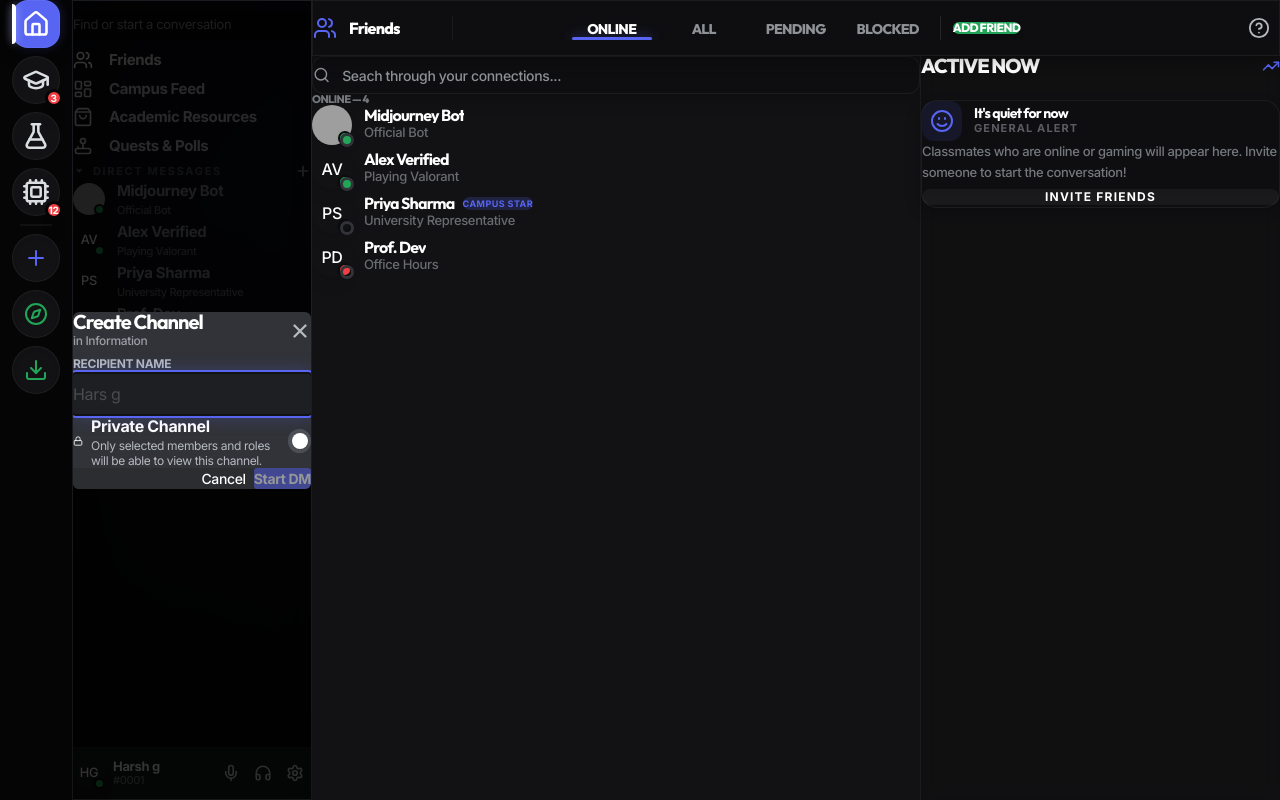
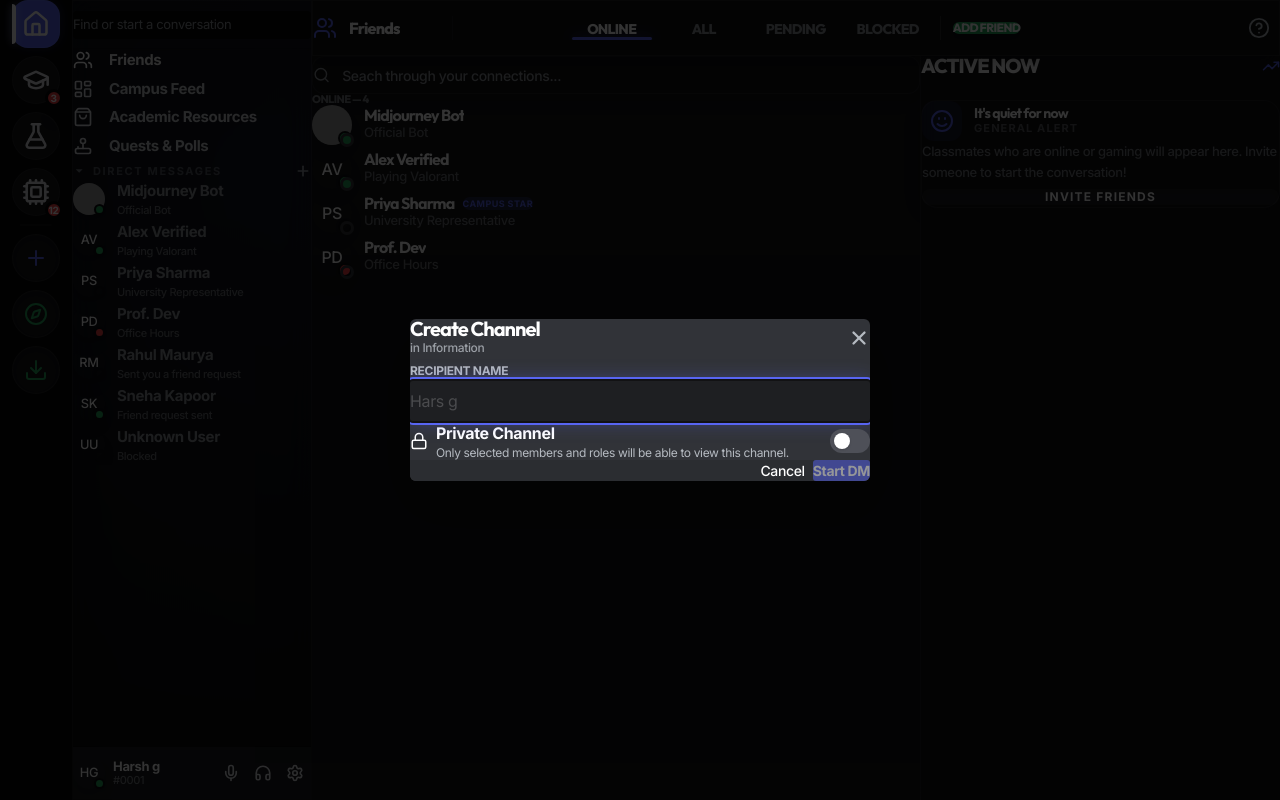
Before and after one commit to ImBajrangi/UniSwastik, a React (Vite) app: page / in a window 1280 px wide. Both pictures are taken after a click on the icon 303 px from the left and 171 px from the top of the page. Built offline with nearby package versions, Linux system fonts and the light colour scheme; grey boxes are pictures that could not be loaded.

Commit message:
feat: enhance sidebar navigation and modal transitions with refined framer-motion animations and portal rendering

```diff
--- a/src/components/ChannelSidebar.jsx
+++ b/src/components/ChannelSidebar.jsx
@@ -64,18 +64,36 @@ const ChannelSidebar = () => {
         </div>
       )}
 
-      {/* Content Area - No Flickering Stagger */}
+      {/* Content Area - Macro Animated Container */}
       <div className="flex-1 overflow-y-auto no-scrollbar py-2">
+        <AnimatePresence mode="wait">
           {isHome ? (
+            <motion.div
+              key="home-nav"
+              initial={{ opacity: 0, y: 15, scale: 0.98 }}
+              animate={{ opacity: 1, y: 0, scale: 1 }}
+              exit={{ opacity: 0, y: -15, scale: 0.98 }}
+              transition={{ type: "spring", stiffness: 400, damping: 25 }}
+            >
               <HomeNavigation dmList={dmList} activeDMId={activeDMId} selectDM={selectDM} />
+            </motion.div>
           ) : (
+            <motion.div
+              key="server-nav"
+              initial={{ opacity: 0, y: 15, scale: 0.98 }}
+              animate={{ opacity: 1, y: 0, scale: 1 }}
+              exit={{ opacity: 0, y: -15, scale: 0.98 }}
+              transition={{ type: "spring", stiffness: 400, damping: 25 }}
+            >
               <ServerNavigation
                 serverId={activeServerId}
                 activeChannelId={activeChannelId}
                 selectChannel={selectChannel}
                 brandingColor={activeServer?.brandingColor}
               />
+            </motion.div>
           )}
+        </AnimatePresence>
       </div>
 
       <UserPanel />
@@ -107,10 +125,10 @@ const HomeNavigation = ({ dmList, activeDMId, selectDM }) => {
             <motion.div
               layout
               key={dm.id}
-              initial={{ opacity: 0, x: -10 }}
-              animate={{ opacity: 1, x: 0 }}
+              initial={{ opacity: 0, x: -10, scale: 0.95 }}
+              animate={{ opacity: 1, x: 0, scale: 1 }}
               exit={{ opacity: 0, scale: 0.95 }}
-              transition={{ type: "spring", stiffness: 500, damping: 30 }}
+              transition={{ type: "spring", stiffness: 300, damping: 22, delay: index * 0.015 }}
               onClick={() => { selectDM(dm.id); playClick(); }}
               className={`group px-2 py-1.5 flex items-center gap-3 rounded-md cursor-pointer transition-colors relative mb-0.5 ${activeDMId === dm.id ? 'bg-bg-modifier-selected' : 'hover:bg-white/5'
                 }`}
@@ -136,7 +154,9 @@ const HomeNavigation = ({ dmList, activeDMId, selectDM }) => {
         </AnimatePresence>
       </CollapsibleSection>
 
+      <AnimatePresence>
         {showCreateDM && <CreateModal type="dm" onClose={() => setShowCreateDM(false)} />}
+      </AnimatePresence>
     </div>
   );
 };
@@ -189,7 +209,9 @@ const ServerNavigation = ({ serverId, activeChannelId, selectChannel, brandingCo
         </AnimatePresence>
       </CollapsibleSection>
 
+      <AnimatePresence>
         {showCreateChannel && <CreateModal type="channel" serverId={serverId} onClose={() => setShowCreateChannel(false)} />}
+      </AnimatePresence>
     </div>
   );
 };
@@ -227,13 +249,14 @@ const CollapsibleSection = ({ label, children, onAdd, spacing = "mt-6", classNam
         )}
       </div>
 
-      <AnimatePresence>
+      <AnimatePresence initial={false}>
         {isExpanded && (
           <motion.div
+            layout
             initial={{ height: 0, opacity: 0 }}
             animate={{ height: 'auto', opacity: 1 }}
             exit={{ height: 0, opacity: 0 }}
-            transition={{ type: "spring", stiffness: 400, damping: 35 }}
+            transition={{ type: "spring", stiffness: 300, damping: 25 }}
             className="overflow-hidden pt-1.5 flex flex-col gap-0.5"
           >
             {children}
@@ -247,8 +270,8 @@ const CollapsibleSection = ({ label, children, onAdd, spacing = "mt-6", classNam
 const HomeItem = ({ icon, label, active, onClick }) => (
   <motion.div
     onClick={() => { if (onClick) onClick(); playClick(); }}
-    whileTap={{ scale: 0.98 }}
-    transition={{ type: "spring", stiffness: 500, damping: 30 }}
+    whileTap={{ scale: 0.95 }}
+    transition={{ type: "spring", stiffness: 300, damping: 22 }}
     className={`py-3 px-3 rounded-md flex items-center gap-4 cursor-pointer transition-colors mb-0.5 ${active ? 'bg-bg-modifier-selected text-white' : 'text-interactive-normal hover:bg-white/5 hover:text-interactive-hover'
       }`}>
     <span className={active ? 'text-white' : 'text-channel-icon'}>{icon}</span>
@@ -259,10 +282,10 @@ const HomeItem = ({ icon, label, active, onClick }) => (
 const ChannelItem = ({ icon, label, active, onClick, accentColor, index, onRemove }) => (
   <motion.div
     layout
-    initial={{ opacity: 0, x: -5 }}
-    animate={{ opacity: 1, x: 0 }}
-    exit={{ opacity: 0, x: -10 }}
-    transition={{ type: "spring", stiffness: 500, damping: 30 }}
+    initial={{ opacity: 0, x: -10, scale: 0.95 }}
+    animate={{ opacity: 1, x: 0, scale: 1 }}
+    exit={{ opacity: 0, x: 10, scale: 0.95 }}
+    transition={{ type: "spring", stiffness: 300, damping: 22, delay: index * 0.015 }}
     onClick={() => { onClick(); playClick(); }}
     className={`py-1.5 px-3 rounded-md flex items-center gap-3 cursor-pointer transition-all group mb-0.5 relative ${
       active ? 'bg-white/10 text-white shadow-sm' : 'text-[#949BA4] hover:bg-white/5 hover:text-[#DBDEE1]'
--- a/src/components/CreateModal.jsx
+++ b/src/components/CreateModal.jsx
@@ -1,4 +1,5 @@
 import React, { useState } from 'react';
+import { createPortal } from 'react-dom';
 import { motion, AnimatePresence } from 'framer-motion';
 import { X, Hash, Volume2, MessagesSquare, Lock, Sparkles } from 'lucide-react';
 import { usePlatform } from '../context/PlatformContext';
@@ -21,10 +22,10 @@ const CreateModal = ({ type, serverId, onClose }) => {
     onClose();
   };
 
-  const springTransition = { type: "spring", stiffness: 500, damping: 30 };
+  const springTransition = { type: "spring", stiffness: 400, damping: 25 };
 
-  return (
-    <div className="fixed inset-0 z-[100] flex items-center justify-center p-4">
+  return createPortal(
+    <div className="fixed inset-0 z-[9999] flex items-center justify-center p-4 sm:p-0">
       {/* Backdrop - Solid dark look */}
       <motion.div
         initial={{ opacity: 0 }}
@@ -36,11 +37,11 @@ const CreateModal = ({ type, serverId, onClose }) => {
 
       {/* Modal - Discord Palette */}
       <motion.div
-        initial={{ scale: 0.95, opacity: 0 }}
-        animate={{ scale: 1, opacity: 1 }}
-        exit={{ scale: 0.95, opacity: 0 }}
-        transition={{ ...springTransition, damping: 40 }}
-        className="relative w-full max-w-[460px] bg-[#313338] rounded-md shadow-2xl overflow-hidden"
+        initial={{ scale: 0.85, opacity: 0, y: 20 }}
+        animate={{ scale: 1, opacity: 1, y: 0 }}
+        exit={{ scale: 0.85, opacity: 0, y: -20 }}
+        transition={springTransition}
+        className="relative w-[90%] max-w-[460px] bg-[#313338] rounded-md shadow-2xl overflow-hidden"
       >
         <div className="p-4 pt-6">
           <div className="flex items-center justify-between mb-4 px-2">
@@ -149,7 +150,8 @@ const CreateModal = ({ type, serverId, onClose }) => {
           </form>
         </div>
       </motion.div>
-    </div>
+    </div>,
+    document.body
   );
 };
 
```
Lines whose indentation alone changed are shown as unchanged.
